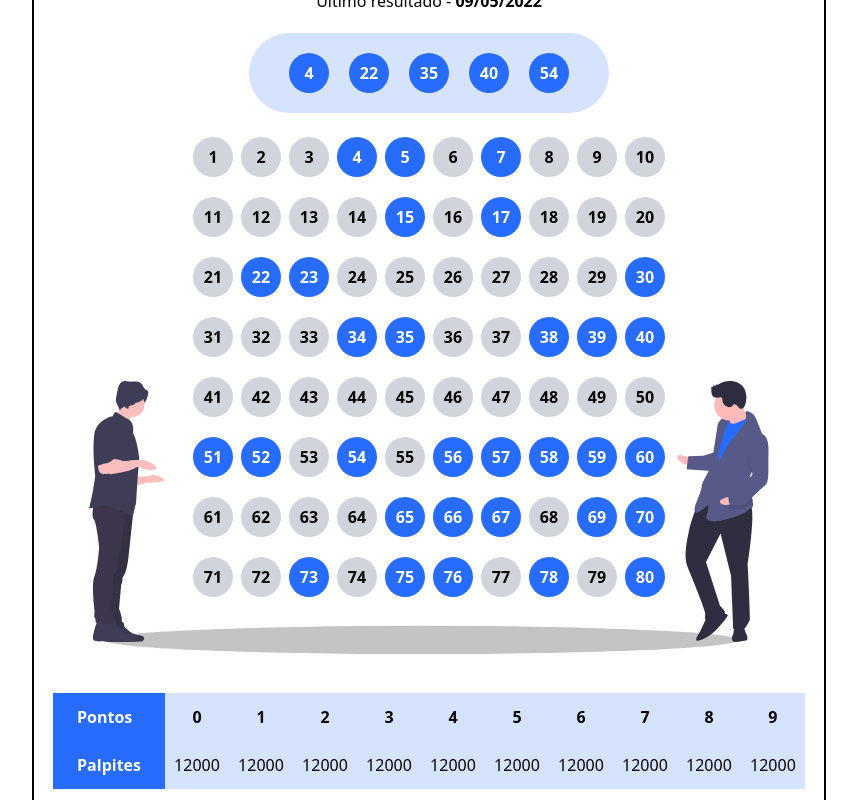
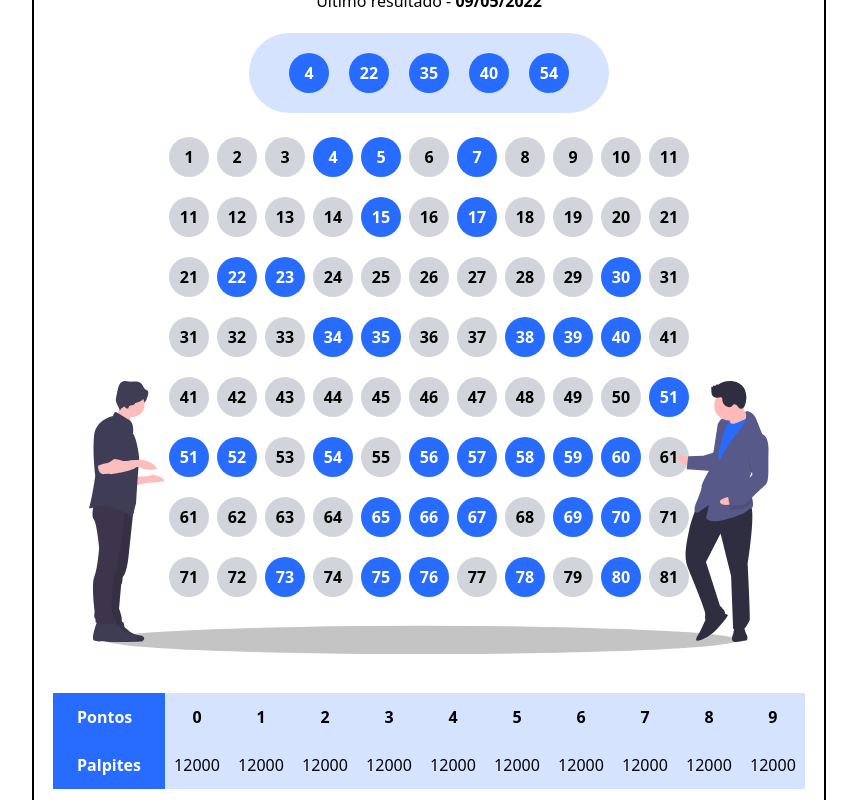
Before and after one commit to igorssc/bol-ostakes-pdf, a React (Vite) app: page / in a window 1280 px wide. Shown: the part 1380-2180 px from the top of the page, without its empty margins (211-1068 px from the left). Built offline with nearby package versions, Linux system fonts and the light colour scheme; what react-pdf-tailwind would draw is missing.

Commit message:
Update react version

```diff
--- a/src/pages/pdf-result.tsx
+++ b/src/pages/pdf-result.tsx
@@ -41,7 +41,7 @@ export const PDFResult = () => {
             <div className="flex flex-col gap-5 items-center justify-center mt-6">
               {Array.from({ length: 8 }, (_, indexRow) => (
                 <div className="flex gap-2" key={indexRow}>
-                  {Array.from({ length: 10 }, (_, indexColumn) => (
+                  {Array.from({ length: 11 }, (_, indexColumn) => (
                     <Ball
                       number={indexRow * 10 + 1 + indexColumn}
                       key={indexColumn}
```
Also changed, not shown: package.json (+3 -4 lines), src/main.tsx (+5 -4 lines), 1 other file (tests, documents, lock files or other folders).
